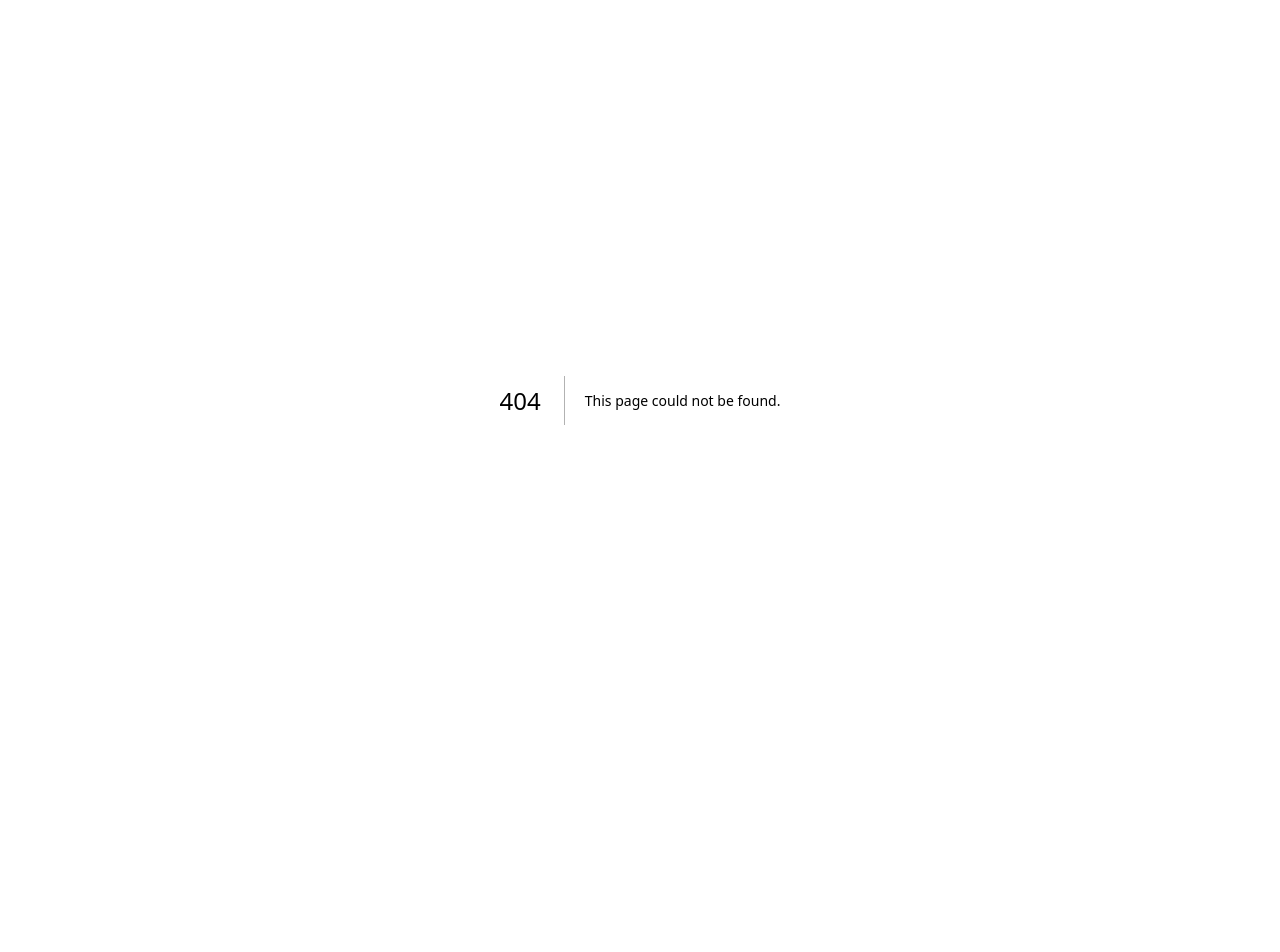
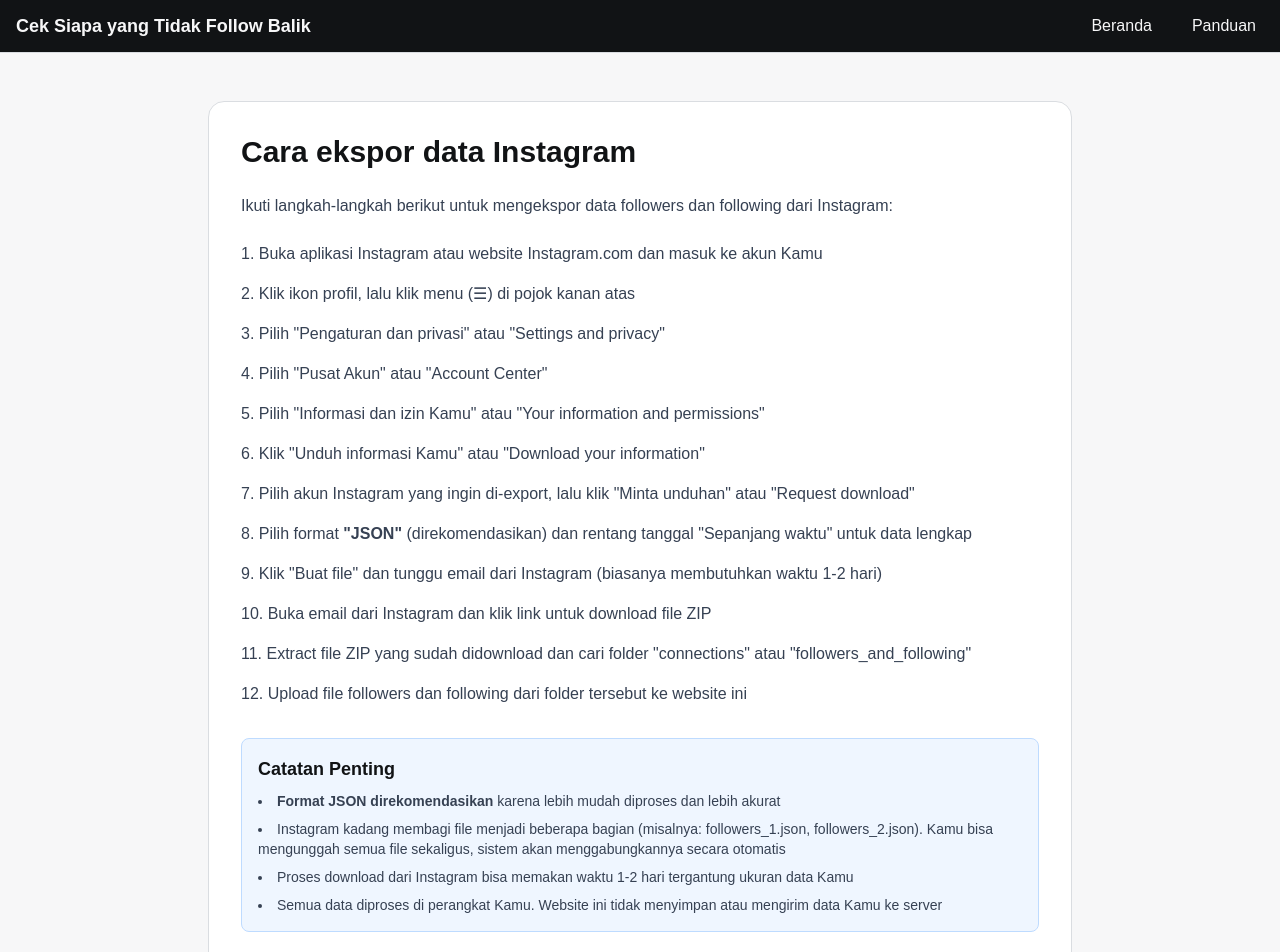
Before and after one commit to vickyymosafan/unfollowscan, a Next.js app: page /panduan in a window 1280 px wide. Before the commit this address had no page. Shown: the top 952 px of the page. Before the commit the page ends 800 px from the top, so only its background shows below. Built offline with nearby package versions, Linux system fonts and the light colour scheme.

Commit message:
feat(app): buat halaman Panduan dengan langkah ekspor data Instagram

```diff
--- /dev/null
+++ b/app/panduan/page.tsx
@@ -0,0 +1,71 @@
+import Header from '@/components/Header';
+import Footer from '@/components/Footer';
+
+export default function PanduanPage() {
+  return (
+    <div className="min-h-screen bg-[#F7F7F8]">
+      <Header />
+
+      <main className="container mx-auto px-4 py-12 max-w-4xl">
+        <div className="bg-white rounded-2xl p-8 border border-[#DADDE1]">
+          <h1 className="text-3xl font-bold text-[#111315] mb-6">
+            Cara ekspor data Instagram
+          </h1>
+
+          <div className="prose prose-lg max-w-none">
+            <p className="text-gray-700 mb-6">
+              Ikuti langkah-langkah berikut untuk mengekspor data followers dan following dari Instagram:
+            </p>
+
+            <ol className="space-y-4 text-gray-700 list-decimal list-inside">
+              <li>Buka aplikasi Instagram atau website Instagram.com dan masuk ke akun Kamu</li>
+              <li>Klik ikon profil, lalu klik menu (☰) di pojok kanan atas</li>
+              <li>Pilih "Pengaturan dan privasi" atau "Settings and privacy"</li>
+              <li>Pilih "Pusat Akun" atau "Account Center"</li>
+              <li>Pilih "Informasi dan izin Kamu" atau "Your information and permissions"</li>
+              <li>Klik "Unduh informasi Kamu" atau "Download your information"</li>
+              <li>Pilih akun Instagram yang ingin di-export, lalu klik "Minta unduhan" atau "Request download"</li>
+              <li>Pilih format <strong>"JSON"</strong> (direkomendasikan) dan rentang tanggal "Sepanjang waktu" untuk data lengkap</li>
+              <li>Klik "Buat file" dan tunggu email dari Instagram (biasanya membutuhkan waktu 1-2 hari)</li>
+              <li>Buka email dari Instagram dan klik link untuk download file ZIP</li>
+              <li>Extract file ZIP yang sudah didownload dan cari folder "connections" atau "followers_and_following"</li>
+              <li>Upload file followers dan following dari folder tersebut ke website ini</li>
+            </ol>
+
+            <div className="mt-8 p-4 bg-blue-50 border border-blue-200 rounded-lg">
+              <h2 className="text-lg font-semibold text-[#111315] mb-2">
+                Catatan Penting
+              </h2>
+              <ul className="space-y-2 text-sm text-gray-700 list-disc list-inside">
+                <li>
+                  <strong>Format JSON direkomendasikan</strong> karena lebih mudah diproses dan lebih akurat
+                </li>
+                <li>
+                  Instagram kadang membagi file menjadi beberapa bagian (misalnya: followers_1.json, followers_2.json).
+                  Kamu bisa mengunggah semua file sekaligus, sistem akan menggabungkannya secara otomatis
+                </li>
+                <li>
+                  Proses download dari Instagram bisa memakan waktu 1-2 hari tergantung ukuran data Kamu
+                </li>
+                <li>
+                  Semua data diproses di perangkat Kamu. Website ini tidak menyimpan atau mengirim data Kamu ke server
+                </li>
+              </ul>
+            </div>
+
+            <div className="mt-6 text-center">
+              <a
+                href="/"
+                className="inline-block bg-[#111315] text-[#F7F7F8] rounded-lg px-6 py-3 hover:opacity-90 focus:outline-none focus:ring-2 focus:ring-[#111315] focus:ring-offset-2"
+              >
+                Kembali ke Beranda
+              </a>
+            </div>
+          </div>
+        </div>
+      </main>
+
+      <Footer />
+    </div>
+  );
+}
```
